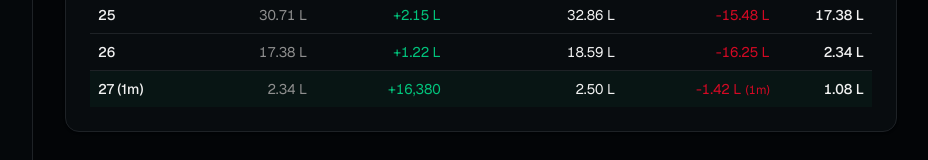
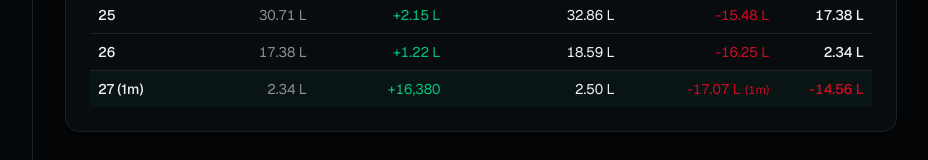
Before and after one commit to shobhitraghu1c/financial-runway-kriti, a Next.js app: page / in a window 1280 px wide. Shown: the part 1677-1837 px from the top of the page, without its empty margins (351-1279 px from the left). Built offline with nearby package versions, Linux system fonts and the light colour scheme.

Commit message:
fix: correct runway calculation logic for incomplete years

```diff
--- a/components/runway-calculator.tsx
+++ b/components/runway-calculator.tsx
@@ -77,6 +77,7 @@ export function RunwayCalculator() {
     let yearlyCost = monthlyExpense * 12 // Year 1 cost
     let year = 0
     let finalMonths = 0
+    let fullYears = 0
 
     // Year 1 opening is the initial fund
     let openingBalance = initialFundLakhs * 100000
@@ -91,8 +92,6 @@ export function RunwayCalculator() {
         openingBalance = previousBalance + interestAdded
       }
 
-      // Calculate next year's cost (after inflation)
-      const nextYearlyCost = yearlyCost * (1 + inflationRate / 100)
       const currentMonthlyCost = yearlyCost / 12
 
       // Deduct yearly cost from opening balance to get closing balance
@@ -107,59 +106,32 @@ export function RunwayCalculator() {
         closingBalance,
       })
 
-      // If balance goes zero or negative, stop
+      // If balance goes zero or negative, this year is NOT complete
+      // Calculate how many months we could actually afford
       if (closingBalance <= 0) {
-        // Calculate remaining months if balance went negative
-        if (closingBalance < 0) {
-          // How many months could we actually afford?
-          const actualMonths = Math.floor(openingBalance / currentMonthlyCost)
-          finalMonths = actualMonths
-          // Update last entry to show partial year
-          data[data.length - 1].isPartialYear = true
-          data[data.length - 1].remainingMonths = actualMonths
-        }
+        // Remaining Months = Opening Balance / Monthly Cost
+        const actualMonths = Math.floor(openingBalance / currentMonthlyCost)
+        finalMonths = actualMonths
+        // Update last entry to show partial year
+        data[data.length - 1].isPartialYear = true
+        data[data.length - 1].remainingMonths = actualMonths
+        // Full years is the previous year (since this year is incomplete)
+        fullYears = year - 1
         break
       }
 
-      // Check if closing balance can cover next year's expense
-      // If not, calculate remaining months and stop
-      const nextYearOpening = closingBalance * (1 + interestRate / 100)
-      if (nextYearOpening < nextYearlyCost) {
-        // Can't afford full next year - calculate remaining months
-        const nextMonthlyCost = nextYearlyCost / 12
-        const remainingMonths = Math.floor(nextYearOpening / nextMonthlyCost)
-
-        if (remainingMonths > 0) {
-          // Add partial year entry
-          year++
-          const partialInterest = closingBalance * (interestRate / 100)
-          const partialOpening = closingBalance + partialInterest
-          const partialCost = nextMonthlyCost * remainingMonths
-
-          data.push({
-            year,
-            previousBalance: closingBalance,
-            interestAdded: partialInterest,
-            openingBalance: partialOpening,
-            yearlyCost: partialCost,
-            closingBalance: partialOpening - partialCost,
-            isPartialYear: true,
-            remainingMonths,
-          })
-        }
-        finalMonths = remainingMonths
-        break
-      }
+      // This year completed successfully
+      fullYears = year
 
       // Store this year's closing balance for next iteration
       previousBalance = closingBalance
 
       // Inflate yearly cost for next year
-      yearlyCost = nextYearlyCost
+      yearlyCost = yearlyCost * (1 + inflationRate / 100)
     }
 
     return {
-      runwayYears: year - (finalMonths > 0 && finalMonths < 12 ? 1 : 0),
+      runwayYears: fullYears,
       runwayMonths: finalMonths,
       yearlyData: data,
     }
```
